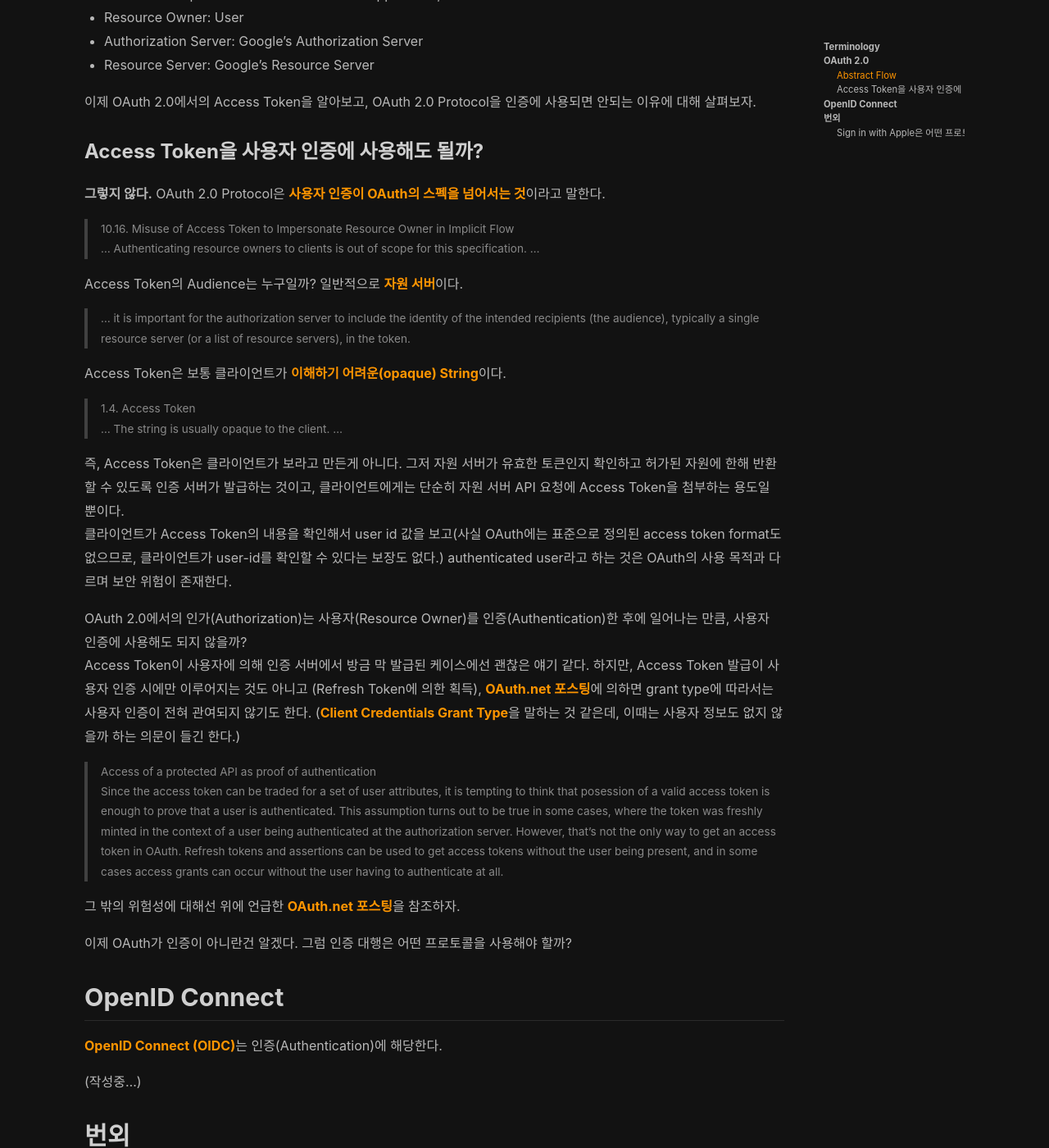
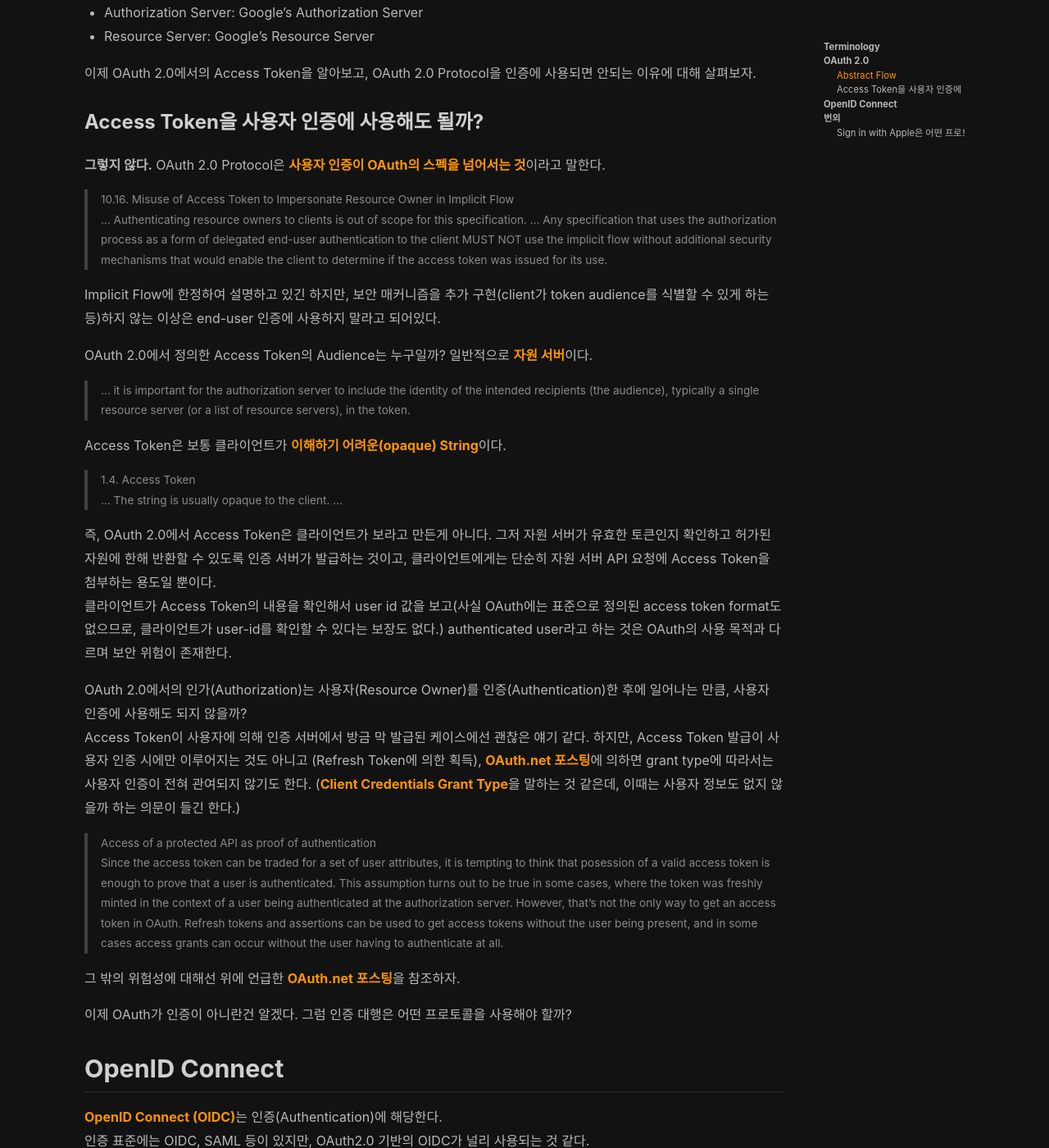
Before and after one commit to jkay-kim/jkay-kim.github.io, a Jekyll site: the page built from _posts/2022-09-02-oauth.md, in a window 1280 px wide and 1400 px high, scrolled down 1172 px. Shown: the whole window at 82% size. Built offline with Jekyll 4.4.1, drawn with Linux system fonts in a browser that asks for light colours; nearby versions of some CDN libraries; some of the changed text lies outside the part shown.

Commit message:
revise oauth post

```diff
--- a/_posts/2022-09-02-oauth.md
+++ b/_posts/2022-09-02-oauth.md
@@ -1,14 +1,16 @@
 ---
-title: OAuth가 인증이 아닌 이유, 그리고 OpenID Connect
-tags: oauth oidc openidconnect authentication authorization
+title: OAuth에 대한 오해
+tags: oauth authentication authorization
 ---
 
 ## Terminology
-Authentication과 Authorization의 용어부터 짚어보자.
+OAuth를 인증에 사용할 수 있을까?\
+먼저 Authentication과 Authorization의 용어부터 짚어보자.
+
+- [Authentication (인증)](https://ko.wikipedia.org/wiki/%EC%9D%B8%EC%A6%9D){:target="_blank"}: 참이라는 근거가 있는 무언가를 확인하거나 확증하는 행위
+  - 사용자 인증에 한정하자면, A 유저가 정말 A인지 검증하는 행위라 하겠다.
 
 - [Authorization (허가)](https://ko.wikipedia.org/wiki/%ED%97%88%EA%B0%80_(%EC%BB%B4%ED%93%A8%ED%84%B0_%EA%B3%BC%ED%95%99)){:target="_blank"}: 리소스에 대한 접근 권한 및 정책을 지정하는 기능
-- [Authentication (인증)](https://ko.wikipedia.org/wiki/%EC%9D%B8%EC%A6%9D){:target="_blank"}: 참이라는 근거가 있는 무언가를 확인하거나 확증하는 행위
-  - 사용자 인증에 한정하자면, A 유저가 정말 A인지 검증하는 행위라 하겠다.
 
 
 ## OAuth 2.0
@@ -17,23 +19,23 @@ Authentication과 Authorization의 용어부터 짚어보자.
 ### Abstract Flow
 Grant Type에 따라 Flow가 달라질 수 있지만, OAuth 2.0의 추상화된 Flow를 살펴보자.
 
-     +--------+                               +---------------+
-     |        |--(A)- Authorization Request ->|   Resource    |
-     |        |                               |     Owner     |
-     |        |<-(B)-- Authorization Grant ---|               |
-     |        |                               +---------------+
-     |        |
-     |        |                               +---------------+
-     |        |--(C)-- Authorization Grant -->| Authorization |
-     | Client |                               |     Server    |
-     |        |<-(D)----- Access Token -------|               |
-     |        |                               +---------------+
-     |        |
-     |        |                               +---------------+
-     |        |--(E)----- Access Token ------>|    Resource   |
-     |        |                               |     Server    |
-     |        |<-(F)--- Protected Resource ---|               |
-     +--------+                               +---------------+
+    +--------+                               +---------------+
+    |        |--(A)- Authorization Request ->|   Resource    |
+    |        |                               |     Owner     |
+    |        |<-(B)-- Authorization Grant ---|               |
+    |        |                               +---------------+
+    |        |
+    |        |                               +---------------+
+    |        |--(C)-- Authorization Grant -->| Authorization |
+    | Client |                               |     Server    |
+    |        |<-(D)----- Access Token -------|               |
+    |        |                               +---------------+
+    |        |
+    |        |                               +---------------+
+    |        |--(E)----- Access Token ------>|    Resource   |
+    |        |                               |     Server    |
+    |        |<-(F)--- Protected Resource ---|               |
+    +--------+                               +---------------+
 
 
 개발자가 사용자의 Google 자원에 접근하겠다고 한다면,
@@ -48,9 +50,11 @@ Grant Type에 따라 Flow가 달라질 수 있지만, OAuth 2.0의 추상화된
 **그렇지 않다.** OAuth 2.0 Protocol은 [사용자 인증이 OAuth의 스펙을 넘어서는 것](https://www.rfc-editor.org/rfc/rfc6749.html#section-10.16){:target="_blank"}이라고 말한다.
 
 > 10.16.  Misuse of Access Token to Impersonate Resource Owner in Implicit Flow\
-> ... Authenticating resource owners to clients is out of scope for this specification. ...
+> ... Authenticating resource owners to clients is out of scope for this specification. ... Any specification that uses the authorization process as a form of delegated end-user authentication to the client MUST NOT use the implicit flow without additional security mechanisms that would enable the client to determine if the access token was issued for its use.
 
-Access Token의 Audience는 누구일까? 일반적으로 [자원 서버](https://www.rfc-editor.org/rfc/rfc6750#section-5.2){:target="_blank"}이다.
+Implicit Flow에 한정하여 설명하고 있긴 하지만, 보안 매커니즘을 추가 구현(client가 token audience를 식별할 수 있게 하는 등)하지 않는 이상은 end-user 인증에 사용하지 말라고 되어있다.
+
+OAuth 2.0에서 정의한 Access Token의 Audience는 누구일까? 일반적으로 [자원 서버](https://www.rfc-editor.org/rfc/rfc6750#section-5.2){:target="_blank"}이다.
 
 > ... it is important for the authorization server to include the identity of the intended recipients (the audience), typically a single resource server (or a list of resource servers), in the token.
 
@@ -59,7 +63,7 @@ Access Token은 보통 클라이언트가 [이해하기 어려운(opaque) String
 > 1.4.  Access Token\
 > ... The string is usually opaque to the client. ...
 
-즉, Access Token은 클라이언트가 보라고 만든게 아니다. 그저 자원 서버가 유효한 토큰인지 확인하고 허가된 자원에 한해 반환할 수 있도록 인증 서버가 발급하는 것이고, 클라이언트에게는 단순히 자원 서버 API 요청에 Access Token을 첨부하는 용도일 뿐이다.\
+즉, OAuth 2.0에서 Access Token은 클라이언트가 보라고 만든게 아니다. 그저 자원 서버가 유효한 토큰인지 확인하고 허가된 자원에 한해 반환할 수 있도록 인증 서버가 발급하는 것이고, 클라이언트에게는 단순히 자원 서버 API 요청에 Access Token을 첨부하는 용도일 뿐이다.\
 클라이언트가 Access Token의 내용을 확인해서 user id 값을 보고(사실 OAuth에는 표준으로 정의된 access token format도 없으므로, 클라이언트가 user-id를 확인할 수 있다는 보장도 없다.) authenticated user라고 하는 것은 OAuth의 사용 목적과 다르며 보안 위험이 존재한다.
 
 OAuth 2.0에서의 인가(Authorization)는 사용자(Resource Owner)를 인증(Authentication)한 후에 일어나는 만큼, 사용자 인증에 사용해도 되지 않을까?\
@@ -73,14 +77,13 @@ Access Token이 사용자에 의해 인증 서버에서 방금 막 발급된 케
 이제 OAuth가 인증이 아니란건 알겠다. 그럼 인증 대행은 어떤 프로토콜을 사용해야 할까?
 
 ## OpenID Connect
-[OpenID Connect (OIDC)](https://openid.net/connect/){:target="_blank"}는 인증(Authentication)에 해당한다.
-
-(작성중...)
+[OpenID Connect (OIDC)](https://openid.net/connect/){:target="_blank"}는 인증(Authentication)에 해당한다.\
+인증 표준에는 OIDC, SAML 등이 있지만, OAuth2.0 기반의 OIDC가 널리 사용되는 것 같다.
 
 ## 번외
 
 ### Sign in with Apple은 어떤 프로토콜일까?
 
 사실 Sign in with Apple을 알아보던 중 Apple은 무슨 프로토콜을 채택한건가 리서치하다가 OAuth가 인증이 아니란 것도 알고.. OIDC의 존재도 알게 되었다. 😅\
-Apple은 **OpenID Connect을 채택**했지만, [차이](https://bitbucket.org/openid/connect/src/master/How-Sign-in-with-Apple-differs-from-OpenID-Connect.md){:target="_blank"}가 있다.\
+Apple은 **OpenID Connect을 채택**했지만, 약간의 [차이](https://bitbucket.org/openid/connect/src/master/How-Sign-in-with-Apple-differs-from-OpenID-Connect.md){:target="_blank"}가 있었고, 2019년 9월 즈음 모두 해소되었다고 한다.\
 OpenID 재단은 이러한 Apple에 자신들의 표준(OIDC)에 참여하도록 [공개 서한](https://openid.net/2019/06/27/open-letter-from-the-openid-foundation-to-apple-regarding-sign-in-with-apple/){:target="_blank"}도 보냈다.
```
